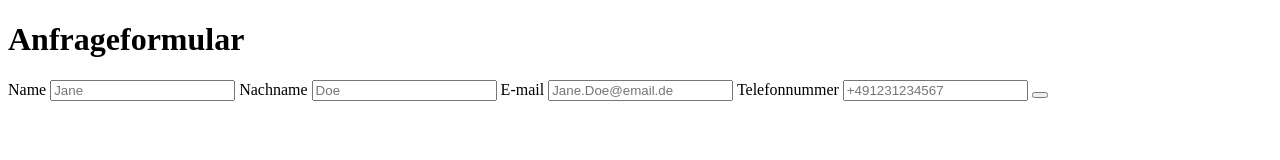
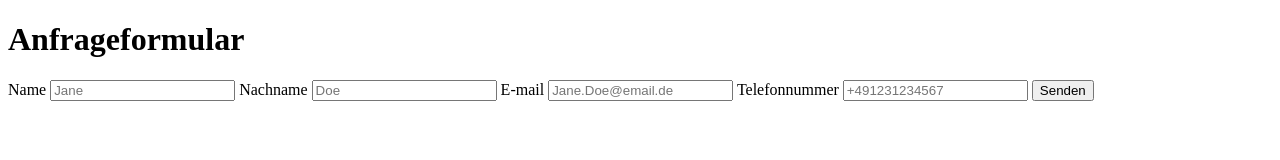
Before and after one commit to FeliKroder/Practice_InquiryForm, a plain HTML site: page index.html in a window 1280 px wide. Drawn offline with Linux system fonts and the light colour scheme.

Commit message:
create html formular

```diff
--- a/index.html
+++ b/index.html
@@ -40,7 +40,7 @@
           placeholder="+491231234567"
           required
         />
-        <button type="submit"></button>
+        <button type="submit">Senden</button>
       </form>
     </main>
   </body>
```
